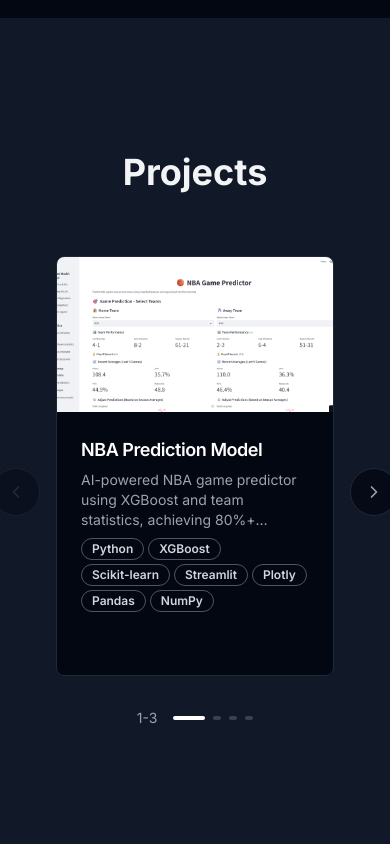
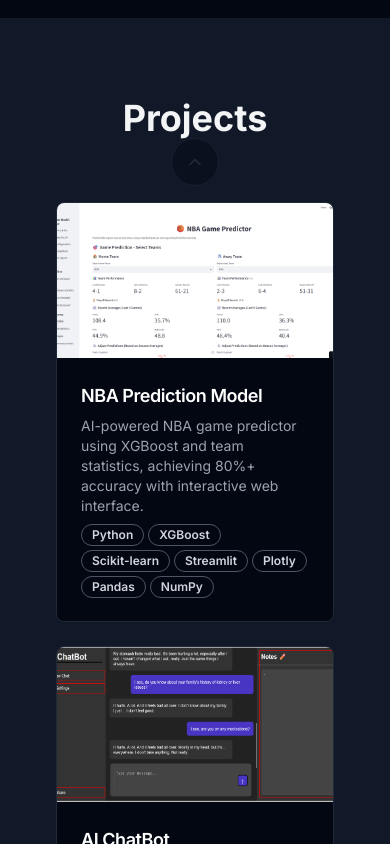
Before and after one commit to Danie1Le/Danie1Le.github.io, a Next.js app: page / in a window 390 px wide. Shown: the part 3012-3856 px from the top of the page. Built offline with nearby package versions, Linux system fonts and the light colour scheme.

Commit message:
fix display on phone

```diff
--- a/portfolio.tsx
+++ b/portfolio.tsx
@@ -554,8 +554,168 @@
     }
   }
 
+  // Mobile vertical carousel with 3 complete cards
+  const MobileVerticalCarousel = () => {
+    const mobileCanGoNext = startIndex + 1 < projects.length - 2
+    const mobileCanGoPrev = startIndex > 0
+
+    const handleMobilePrevious = () => {
+      if (mobileCanGoPrev && !isAnimating) {
+        setIsAnimating(true)
+        setStartIndex(Math.max(0, startIndex - 1))
+        setTimeout(() => {
+          setIsAnimating(false)
+        }, 300)
+      }
+    }
+
+    const handleMobileNext = () => {
+      if (mobileCanGoNext && !isAnimating) {
+        setIsAnimating(true)
+        setStartIndex(Math.min(projects.length - 3, startIndex + 1))
+        setTimeout(() => {
+          setIsAnimating(false)
+        }, 300)
+      }
+    }
+
     return (
-    <div className="relative max-w-6xl mx-auto">
+      <div className="relative max-w-md mx-auto md:hidden">
+        {/* Mobile Navigation */}
+        <div className="absolute left-1/2 top-0 -translate-x-1/2 z-10 -translate-y-16">
+          <button
+            onClick={handleMobilePrevious}
+            disabled={!mobileCanGoPrev || isAnimating}
+            className={`w-12 h-12 rounded-full border border-gray-800 bg-gray-950/80 flex items-center justify-center ${
+              mobileCanGoPrev ? "text-gray-400 hover:text-white" : "text-gray-700 opacity-50"
+            }`}
+          >
+            <ChevronDown className="w-5 h-5 rotate-180" />
+          </button>
+        </div>
+
+        <div className="absolute left-1/2 bottom-0 -translate-x-1/2 z-10 translate-y-16">
+          <button
+            onClick={handleMobileNext}
+            disabled={!mobileCanGoNext || isAnimating}
+            className={`w-12 h-12 rounded-full border border-gray-800 bg-gray-950/80 flex items-center justify-center ${
+              mobileCanGoNext ? "text-gray-400 hover:text-white" : "text-gray-700 opacity-50"
+            }`}
+          >
+            <ChevronDown className="w-5 h-5" />
+          </button>
+        </div>
+
+        {/* Mobile Projects Vertical Carousel */}
+        <div className="relative overflow-hidden h-[1300px]">
+          <div className={`flex flex-col gap-6 transition-all duration-300 ease-out ${
+            isAnimating ? 'transform scale-98 opacity-95' : 'transform scale-100 opacity-100'
+          }`} style={{
+            transform: `translateY(-${startIndex * 450}px)`,
+            transition: 'transform 300ms ease-out, opacity 300ms ease-out, transform 300ms ease-out'
+          }}>
+            {projects.map((project, index) => {
+              const link = project.live || project.github || null;
+              const cardContent = (
+                <>
+                  <div className="aspect-video bg-gray-800 relative overflow-hidden">
+                    {project.image === "turbine" ? (
+                      <div className="w-full h-full flex">
+                        <img
+                          src={getImagePath("/turbine1.jpg")}
+                          alt="Turbine 1"
+                          className="w-1/2 h-full object-cover group-hover:scale-105 transition-transform duration-300"
+                        />
+                        <img
+                          src={getImagePath("/turbine2.jpg")}
+                          alt="Turbine 2"
+                          className="w-1/2 h-full object-cover group-hover:scale-105 transition-transform duration-300"
+                        />
+                      </div>
+                    ) : (
+                      <img
+                        src={project.image || "/placeholder.svg"}
+                        alt={project.title}
+                        className="w-full h-full object-cover group-hover:scale-105 transition-transform duration-300"
+                      />
+                    )}
+                  </div>
+                  <CardHeader className="pb-2">
+                    <CardTitle className="text-white text-lg">{project.title}</CardTitle>
+                    <CardDescription className="text-gray-400 text-sm">{project.description}</CardDescription>
+                  </CardHeader>
+                  <CardContent className="pt-0">
+                    <div className="flex flex-wrap gap-1">
+                      {project.tech.map((tech) => (
+                        <Badge key={tech} variant="outline" className="border-gray-600 text-gray-300 text-xs">
+                          {tech}
+                        </Badge>
+                      ))}
+                    </div>
+                  </CardContent>
+                </>
+              );
+
+              if (link) {
+                return (
+                  <a
+                    key={index}
+                    href={link}
+                    target="_blank"
+                    rel="noopener noreferrer"
+                    className="block group flex-shrink-0 w-full h-[420px]"
+                  >
+                    <Card className="bg-gray-950 border-gray-800 overflow-hidden hover:border-gray-600 transition-colors cursor-pointer h-full">
+                      {cardContent}
+                    </Card>
+                  </a>
+                );
+              } else {
+                return (
+                  <Card
+                    key={index}
+                    className="bg-gray-950 border-gray-800 overflow-hidden group hover:border-gray-600 transition-colors h-[420px] flex-shrink-0 w-full"
+                  >
+                    {cardContent}
+                  </Card>
+                );
+              }
+            })}
+          </div>
+        </div>
+
+        {/* Mobile Progress Dots */}
+        <div className="flex justify-center mt-8">
+          <div className="flex items-center space-x-4">
+            <span className="text-gray-400 text-sm">
+              {startIndex === 0 ? "1-3" :
+               startIndex === 1 ? "2-4" :
+               startIndex === 2 ? "3-5" :
+               startIndex === 3 ? "4-6" : "5-7"}
+            </span>
+            <div className="flex space-x-2">
+              {Array.from({ length: projects.length - 2 }).map((_, i) => {
+                const isActive = startIndex === i;
+                return (
+                  <div
+                    key={i}
+                    className={`h-1 rounded-full transition-all duration-300 ${
+                      isActive ? "bg-white w-8" : "bg-gray-700 w-2"
+                    }`}
+                  />
+                );
+              })}
+            </div>
+          </div>
+        </div>
+      </div>
+    )
+  }
+
+  return (
+    <>
+      <MobileVerticalCarousel />
+      <div className="relative max-w-6xl mx-auto hidden md:block">
         {/* Navigation */}
         <div className="absolute left-0 top-1/2 -translate-y-1/2 z-10 -translate-x-16">
           <button
@@ -680,5 +840,6 @@
           </div>
         </div>
       </div>
+    </>
   )
 }
```
Lines whose indentation alone changed are shown as unchanged.
